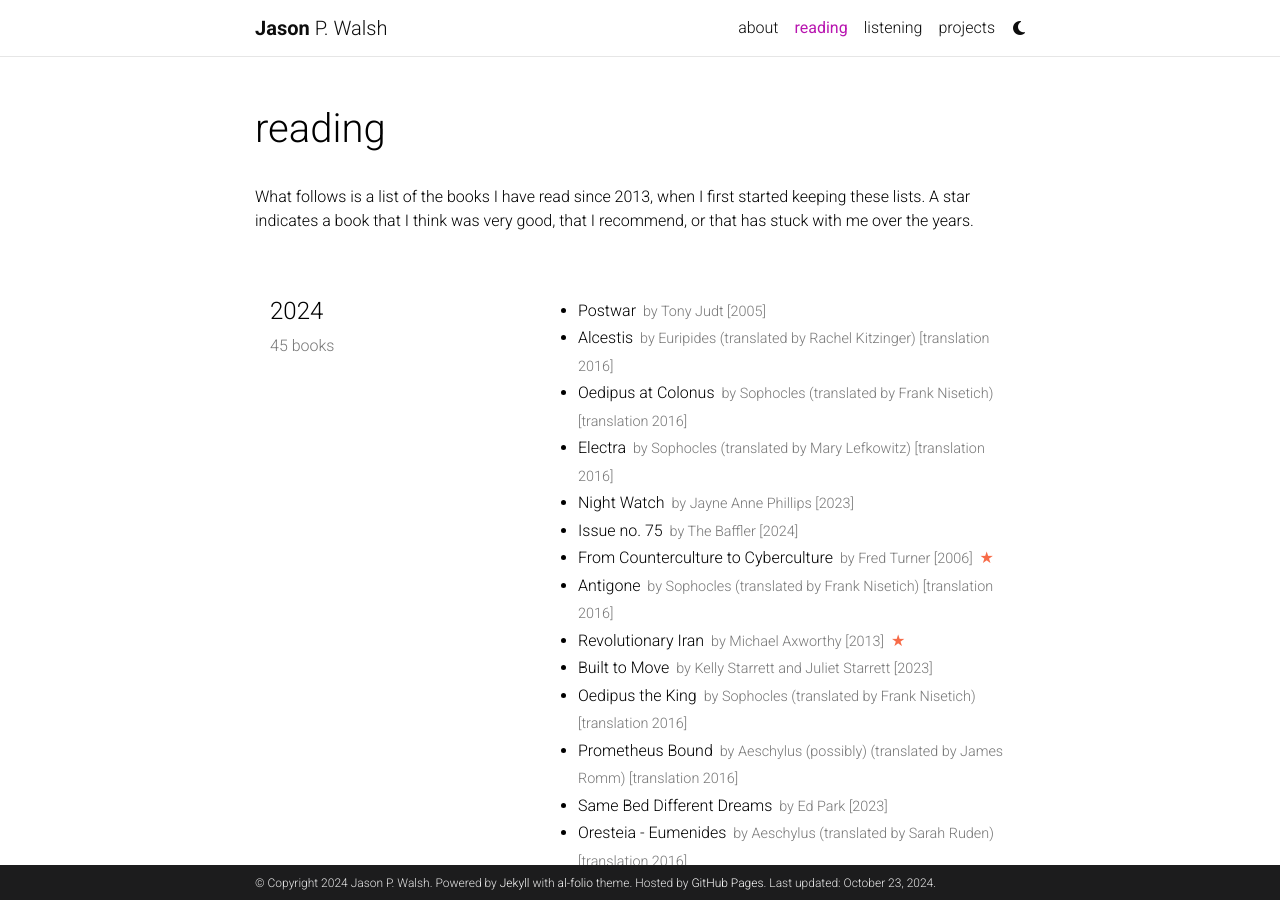
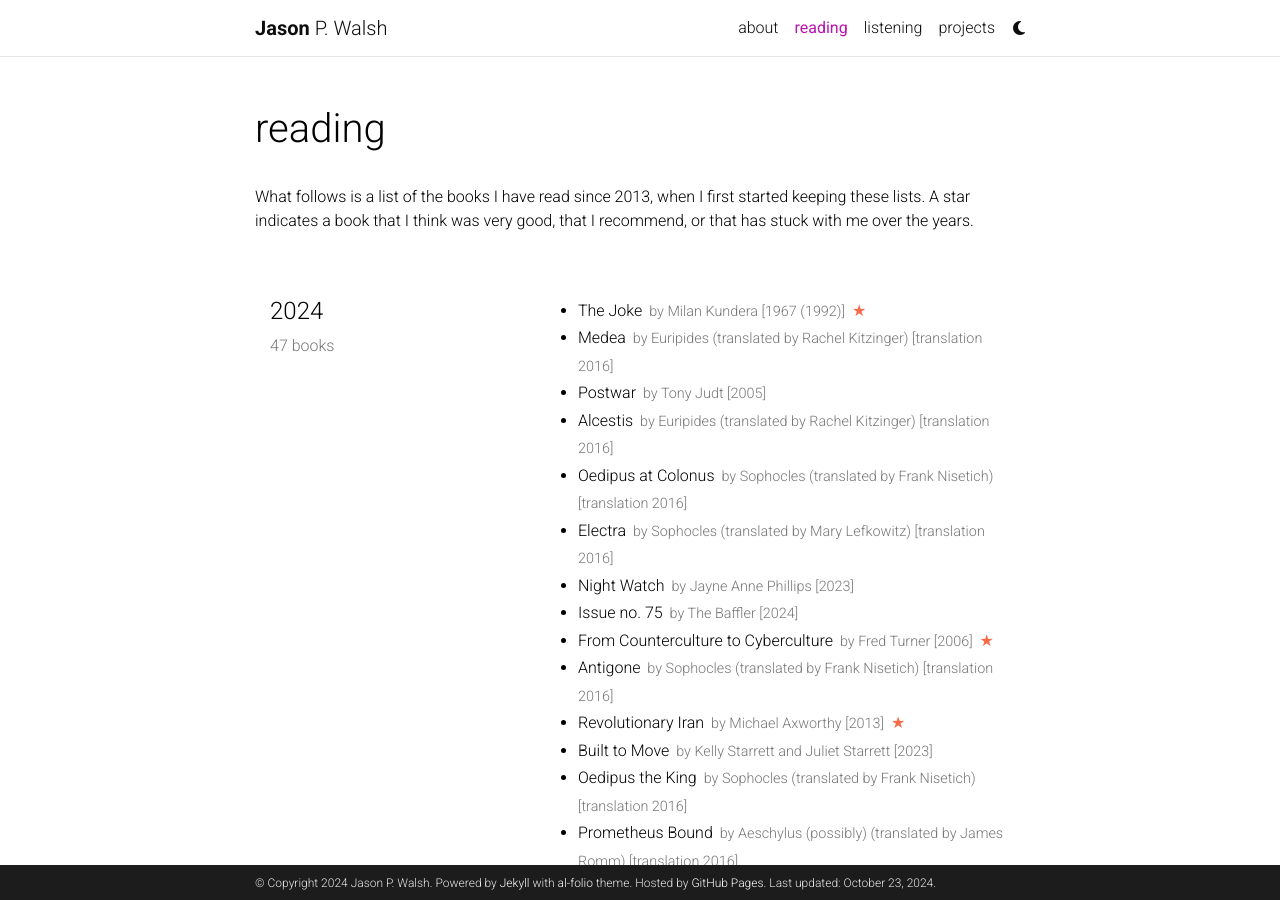
Before and after one commit to jwals23/jwals23.github.io, a Jekyll site: the page built from _pages/reading.md, in a window 1280 px wide and 900 px high. Built offline with Jekyll 4.4.1, drawn with Linux system fonts in a browser that asks for light colours; comment, search, counter and statistics services are not loaded; a style sheet for code colours, icons or effects is not loaded.

Commit message:
Update reading.yml

```diff
--- a/_data/reading.yml
+++ b/_data/reading.yml
@@ -1,6 +1,15 @@
 list:
   - year: "2024"
     books:
+      - title: The Joke
+        author: Milan Kundera
+        year: 1967 (1992)
+        star: yes
+
+      - title: Medea
+        author: Euripides (translated by Rachel Kitzinger)
+        year: translation 2016
+
       - title: Postwar
         author: Tony Judt
         year: 2005
```
